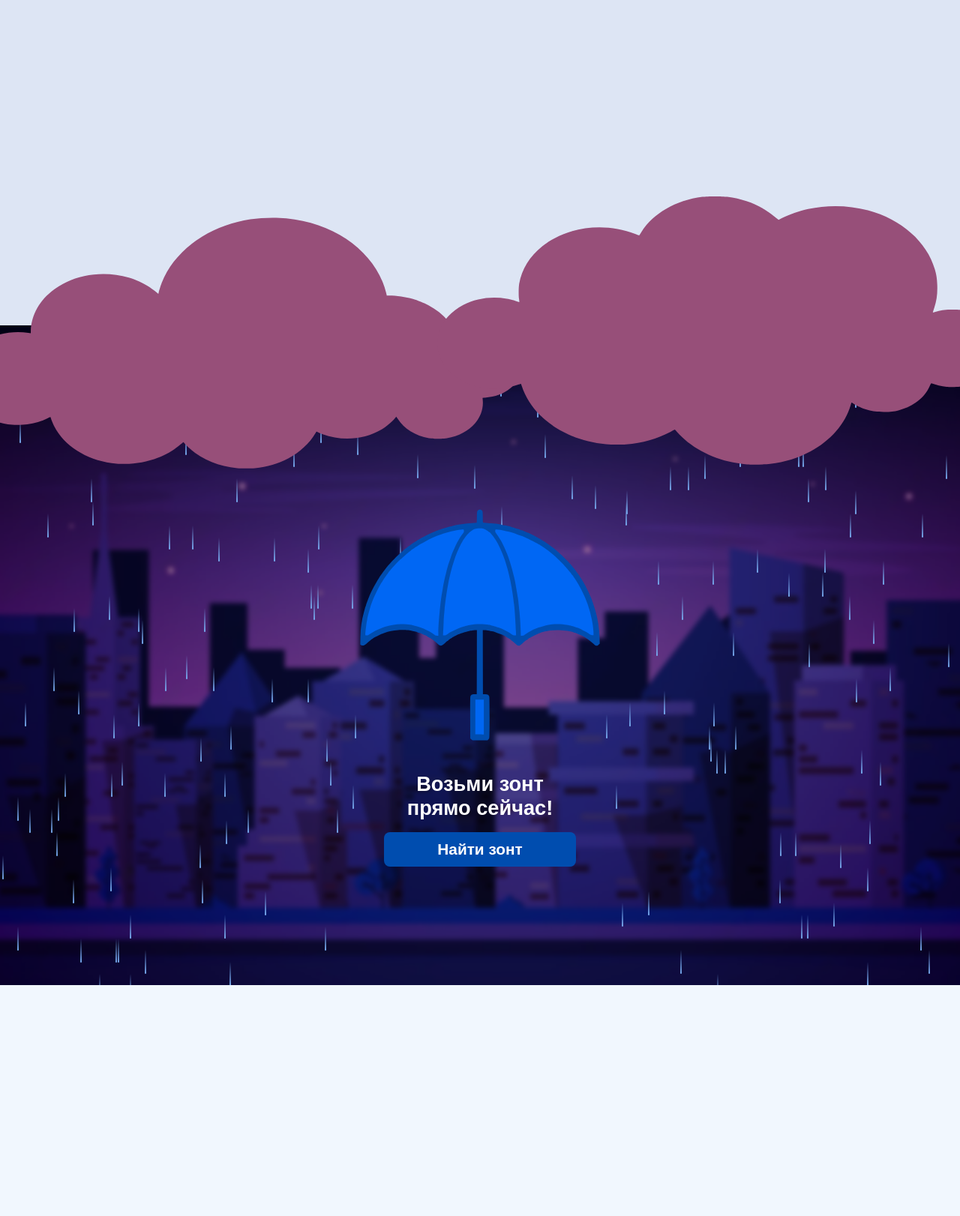
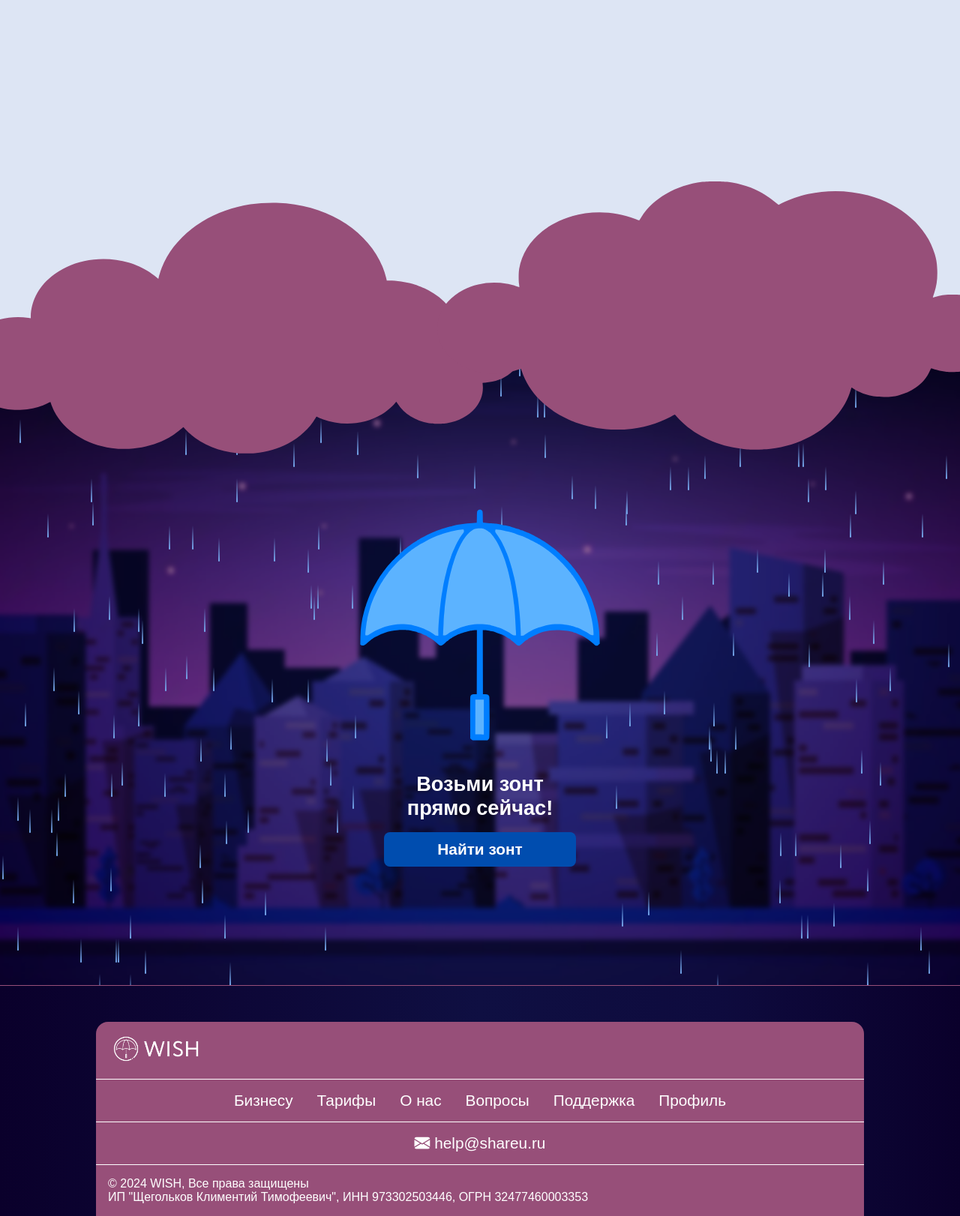
Before and after one commit to shareu-wish/wish-webapp, a Flask app: page / in a window 1280 px wide. Shown: the part 4080-5702 px from the top of the page at 75% size. Before the commit the page ends 5394 px from the top, so only its background shows below. Run offline with Flask 3, Linux system fonts and the light colour scheme.

Commit message:
Футер сделан

```diff
--- a/static/css/index.css
+++ b/static/css/index.css
@@ -62,6 +62,9 @@ header .links a {
   color: black;
   font-weight: 600;
 }
+header .links a:hover {
+  color: #004daf;
+}
 header .nav {
   height: 100%;
   display: flex;
@@ -72,6 +75,9 @@ header .nav a {
   text-decoration: none;
   color: #004daf;
   font-weight: 600;
+}
+header .nav a:hover {
+  color: black;
 }
 
 .first-section-content {
@@ -622,7 +628,7 @@ header .nav a {
   text-align: center;
 }
 
-.find-umbrella-1-btn {
+.find-umbrella-2-btn {
   font-size: 1.3rem;
   font-weight: 600;
   margin-top: 1rem;
@@ -632,7 +638,7 @@ header .nav a {
   position: absolute;
   z-index: 5;
   left: -5%;
-  bottom: calc(100% - 15rem);
+  bottom: 75%;
   color: #974f79;
   width: 60%;
   scale: 100% 80%;
@@ -640,4 +646,48 @@ header .nav a {
 .take-umbrella-cloud.right {
   left: auto;
   right: -5%;
+}
+
+/* Footer */
+.footer-section {
+  width: 100%;
+  background: linear-gradient(to right, #0a002b, #0d0737, #0f0f42, #0e0b3e, #0a002b);
+  padding: 3rem 0 0;
+  border-top: 1px solid #974f79;
+}
+
+footer {
+  width: 80%;
+  background-color: #974f79;
+  margin: 0 auto;
+  border-top-left-radius: 1rem;
+  border-top-right-radius: 1rem;
+}
+footer img {
+  width: 8rem;
+  filter: brightness(0) invert(1);
+}
+footer .row {
+  padding: 1rem;
+  border-bottom: 1px solid white;
+  color: white;
+}
+footer .row.menu {
+  display: flex;
+  flex-wrap: wrap;
+  justify-content: center;
+  column-gap: 2rem;
+  row-gap: 0.8rem;
+}
+footer .row.menu .item {
+  text-align: center;
+  font-size: 1.3rem;
+  color: white;
+  text-decoration: none;
+}
+footer .row.menu .item:hover {
+  color: lightgray;
+}
+footer .row.last {
+  border: none;
 }/*# sourceMappingURL=index.css.map */
--- a/static/scss/index.scss
+++ b/static/scss/index.scss
@@ -73,6 +73,10 @@ header {
       // color: #004daf;
       color: black;
       font-weight: 600;
+
+      &:hover {
+        color: $primaryColor;
+      }
     }
   }
 
@@ -86,6 +90,10 @@ header {
       text-decoration: none;
       color: $primaryColor;
       font-weight: 600;
+
+      &:hover {
+        color: black;
+      }
     }
   }
 }
@@ -728,7 +736,7 @@ header {
   }
 }
 
-.find-umbrella-1-btn {
+.find-umbrella-2-btn {
   font-size: 1.3rem;
   font-weight: 600;
   margin-top: 1rem;
@@ -739,7 +747,7 @@ header {
   position: absolute;
   z-index: 5;
   left: -5%;
-  bottom: calc(100% - 15rem);
+  bottom: calc(100% - 25%);
   color: $purpleColor;
   width: 60%;
   scale: 100% 80%;
@@ -750,3 +758,59 @@ header {
     // bottom: calc(100% - 15rem);
   }
 }
+
+
+
+/* Footer */
+.footer-section {
+  width: 100%;
+  // background-color: #0f0f42;
+  background: linear-gradient(to right, #0a002b, #0d0737, #0f0f42, #0e0b3e, #0a002b);
+  padding: 3rem 0 0;
+  border-top: 1px solid $purpleColor;
+}
+
+footer {
+  width: 80%;
+  background-color: $purpleColor;
+  margin: 0 auto;
+  // padding: 1rem;
+  border-top-left-radius: 1rem;
+  border-top-right-radius: 1rem;
+
+  img {
+    width: 8rem;
+    filter: brightness(0) invert(1);
+  }
+
+  .row {
+    padding: 1rem;
+    border-bottom: 1px solid white;
+    color: white;
+
+    &.menu {
+      display: flex;
+      flex-wrap: wrap;
+      justify-content: center;
+      column-gap: 2rem;
+      row-gap: 0.8rem;
+
+      .item {
+        // flex: 0 0 calc(100%/6);
+        text-align: center;
+        font-size: 1.3rem;
+        color: white;
+        text-decoration: none;
+
+        &:hover {
+          color: lightgray;
+        }
+      }
+    }
+
+    &.last {
+      border: none;
+    }
+
+  }
+}
--- a/templates/index.html
+++ b/templates/index.html
@@ -309,7 +309,7 @@
                         <img src="/static/img/index/umbrella-filled-3.svg" alt="umbrella" id="take-umbrella-img">
                         <div class="take-umbrella-inner-content">
                             <h3>Возьми зонт прямо сейчас!</h3>
-                            <button class="btn find-umbrella-1-btn">Найти зонт</button>
+                            <button class="btn find-umbrella-2-btn">Найти зонт</button>
                         </div>
                     </div>
                 </div>
@@ -319,6 +319,28 @@
         <img src="/static/img/index/take-umbrella-cloud-2.svg" alt="cloud" class="take-umbrella-cloud right">
     </section>
 
+    <section class="footer-section">
+        <footer>
+            <div class="row">
+                <img src="/static/img/logo.png" alt="logo">
+            </div>
+            <div class="row menu">
+                <a class="item" href="/business">Бизнесу</a>
+                <a class="item" href="#pricing">Тарифы</a>
+                <a class="item" href="#about">О нас</a>
+                <a class="item" href="#FAQ">Вопросы</a>
+                <a class="item" href="#support">Поддержка</a>
+                <a class="item" href="/profile">Профиль</a>
+            </div>
+            <div class="row menu">
+                <a class="item" href="mailto:help@shareu.ru"><i class="bi bi-envelope-fill"></i> help@shareu.ru</a>
+            </div>
+            <div class="row last">
+                © 2024 WISH, Все права защищены<br>
+                ИП "Щегольков Климентий Тимофеевич", ИНН 973302503446, ОГРН 32477460003353
+            </div>
+        </footer>
+    </section>
 
     <script src="/static/js/index.js"></script>
 </body>
```
Also changed, not shown: static/img/index/umbrella-filled-3.svg, 1 other file.
